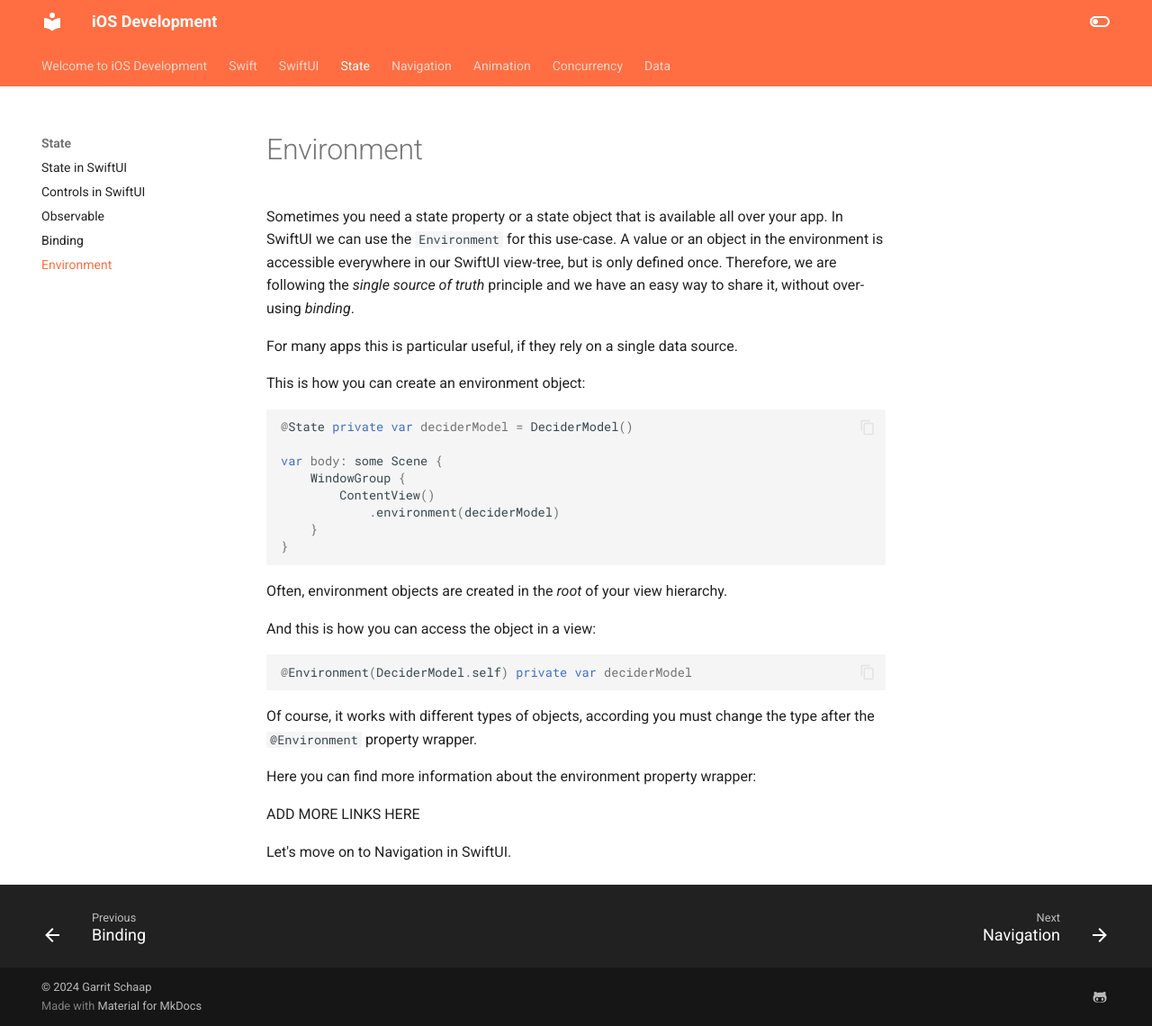
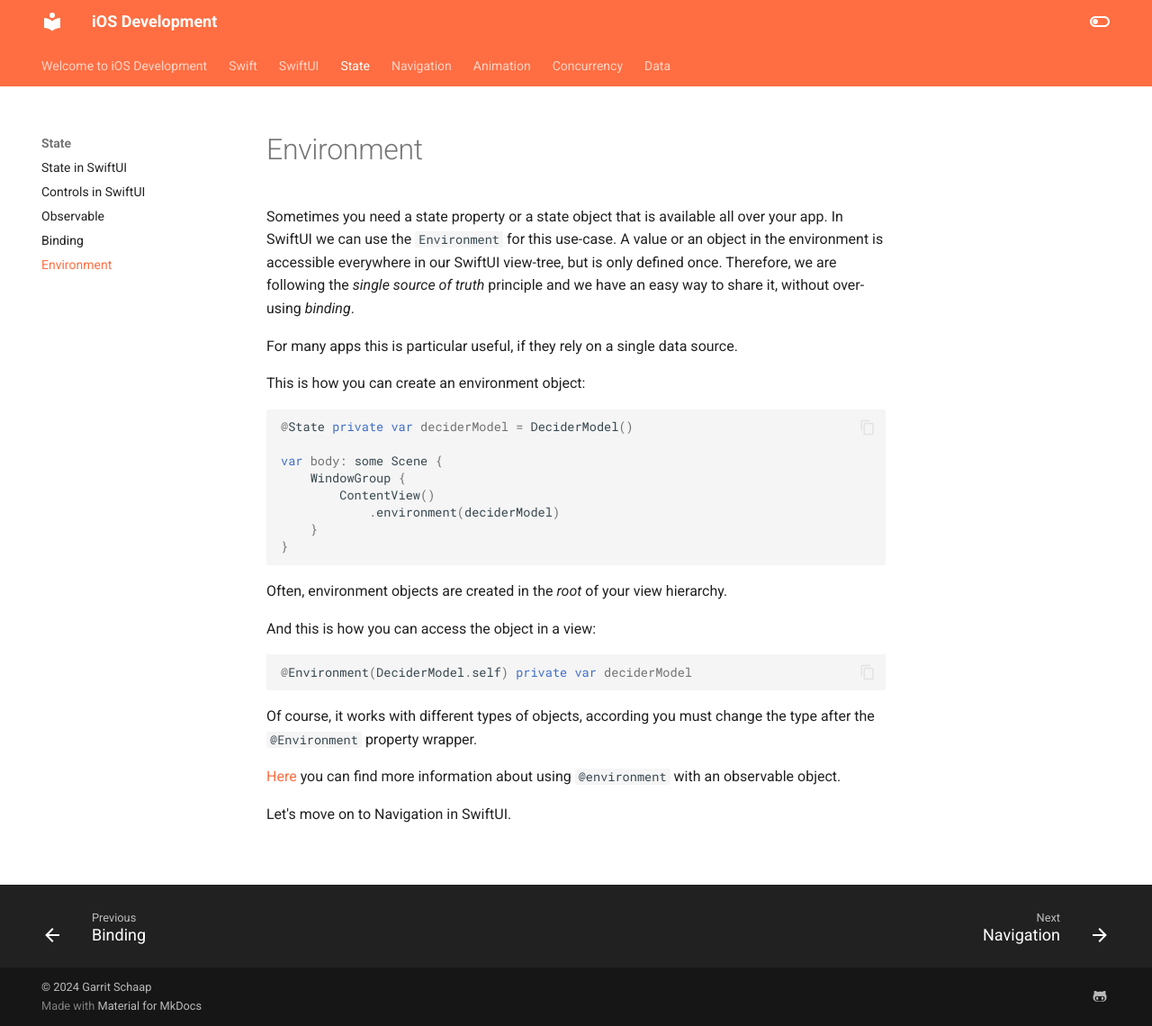
Before and after one commit to pixelkind/iOS-development, an MkDocs documentation site: the page built from docs/chapter2/environment.md, in a window 1280 px wide and 1140 px high. Shown: the whole window at 90% size. Built offline with MkDocs 1.6.1 and Material for MkDocs 9.7.7, drawn with Linux system fonts in a browser that asks for light colours.

Commit message:
Updated link for environment page

```diff
--- a/docs/chapter2/environment.md
+++ b/docs/chapter2/environment.md
@@ -27,8 +27,6 @@
 
 Of course, it works with different types of objects, according you must change the type after the `@Environment` property wrapper.
 
-Here you can find more information about the environment property wrapper:
-
-ADD MORE LINKS HERE
+[Here](https://developer.apple.com/documentation/swiftui/environment#Get-an-observable-object) you can find more information about using `@environment` with an observable object.
 
 Let's move on to Navigation in SwiftUI.
```
